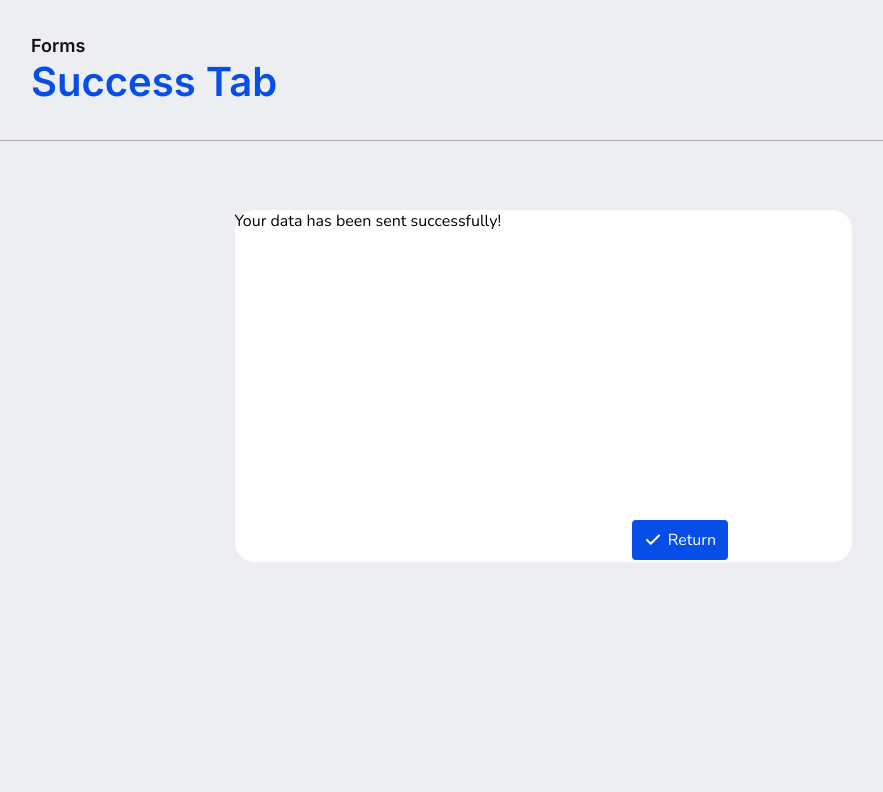
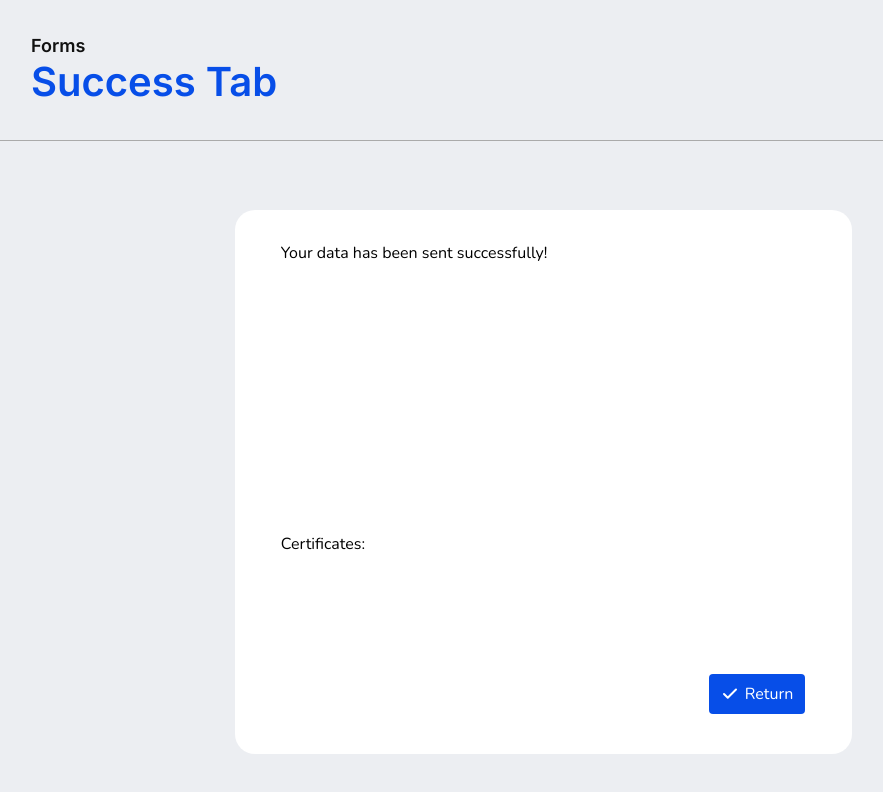
Before and after one commit to Ovictorhugol/FormChallenge, a React (Vite) app: page /sucess in a window 1280 px wide. Shown: the top 792 px of the page, without its empty margins (97-980 px from the left). Built offline with nearby package versions, Linux system fonts and the light colour scheme.

Commit message:
Fix: Updating Success container width

```diff
--- a/src/components/Containers/Form/Success/Success.jsx
+++ b/src/components/Containers/Form/Success/Success.jsx
@@ -1,6 +1,6 @@
 import React, { useState, useEffect } from "react";
 import Text from "../../../Text/Text";
-import { SuccessContainer, ReturnContainer } from "./Success.styled";
+import { SuccessContainer, CertificatesContainer, ReturnContainer } from "./Success.styled";
 import Button from "../../../Button/Button";
 import { useNavigate } from "react-router-dom";
 
@@ -29,7 +29,7 @@ const Success = (props) => {
     const linkedIn = `LinkedIn: ${localStorage.getItem("linkedIn")}`;
 
     const gitHub = `GitHub: ${localStorage.getItem("gitHub")}`;
-    const certificates = `Certificates: ${JSON.parse(
+    const certificates = `${JSON.parse(
       localStorage.getItem("certificates")
     )}`;
     const teamName = `TeamName: ${localStorage.getItem("teamName")}`;
@@ -88,7 +88,10 @@ const Success = (props) => {
       <Text variable={birthday} />
       <Text variable={linkedIn} />
       <Text variable={gitHub} />
-      <Text variable={certificates.replace(/\,/g, "\n")} />
+      <CertificatesContainer>
+        <Text variable={"Certificates: "} />
+        <Text variable={certificates.replace(/\,/g, "\n")} />
+      </CertificatesContainer>
       <Text variable={teamName} />
       <Text variable={institution} />
       <Text variable={graduation} />
--- a/src/components/Containers/Form/Success/Success.styled.js
+++ b/src/components/Containers/Form/Success/Success.styled.js
@@ -3,12 +3,12 @@ import styled from "styled-components";
 const SuccessContainer = styled.div`
   display: flex;
   flex-direction: column;
-  //justify-content: center;
-  align-items: left;
-  height: 22rem;
-  width: 80%;
+  height: 30rem;
+  width: 85%;
   border-radius: 1em;
-
+  margin: auto;
+  padding: 2rem 0rem;
+  overflow: hidden;
 
   @media (max-width: 768px) {
     width: 100%;
@@ -21,5 +21,14 @@ const ReturnContainer = styled.div`
     flex-direction: row-reverse;
 `;
 
+const CertificatesContainer = styled.div`
+  width: 100%;
+  display: inline-flex;
+  height: 2rem;
+  &:first-child {
+    width: 30%;
+  }
+`
 
-export { SuccessContainer, ReturnContainer }
+
+export { SuccessContainer, ReturnContainer, CertificatesContainer }
--- a/src/components/Text/Text.styled.js
+++ b/src/components/Text/Text.styled.js
@@ -11,7 +11,7 @@ export const TextContainer = styled.div`
   display: flex;
   flex: 1;
   flex-direction: column;
-  margin-bottom: 3vh;
+  margin-bottom: 2vh;
 `;
 export const TitleText = styled.p`
   color: black;
```
